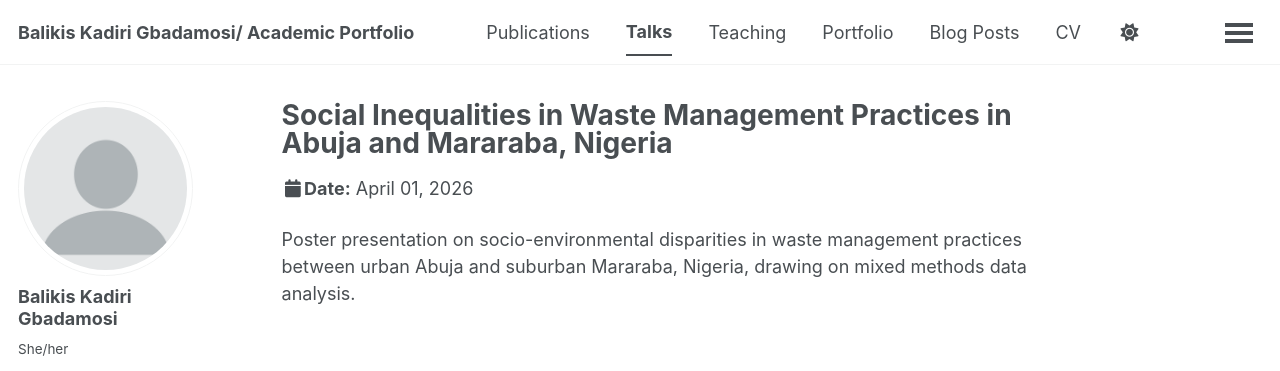
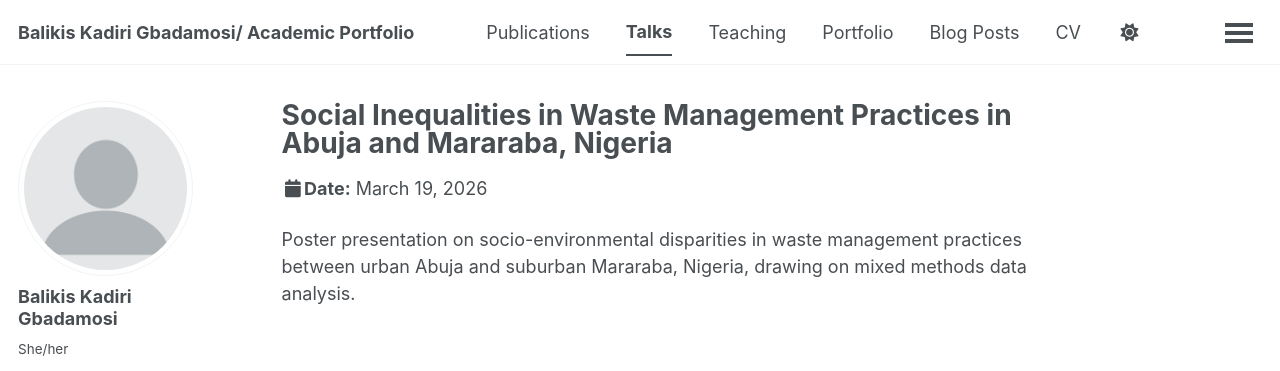
Before and after one commit to balikis-Gbadamosi/balikis-Gbadamosi.github.io, a Jekyll site: the page built from _talks/2026-04-01-ksu-waste-management.md, in a window 1280 px wide. Shown: the top 371 px of the page. Built offline with Jekyll 4.4.1, drawn with Linux system fonts in a browser that asks for light colours; some web fonts are replaced; a script bundle is joined from its source files by our own code; library files that are not in the unit come from our copies.

Commit message:
Update 2026-04-01-ksu-waste-management.md

```diff
--- a/_talks/2026-04-01-ksu-waste-management.md
+++ b/_talks/2026-04-01-ksu-waste-management.md
@@ -2,9 +2,9 @@
 title: "Social Inequalities in Waste Management Practices in Abuja and Mararaba, Nigeria"
 collection: talks
 type: "Poster Presentation"
-permalink: /talks/2026-04-01-ksu-waste-management
+permalink: /talks/2026-03-19-ksu-waste-management
 venue: "Graduate Student Research Symposium, Kent State University"
-date: 2026-04-01
+date: 2026-03-19
 location: "Kent, Ohio, USA"
 ---
 Poster presentation on socio-environmental disparities in waste
```
